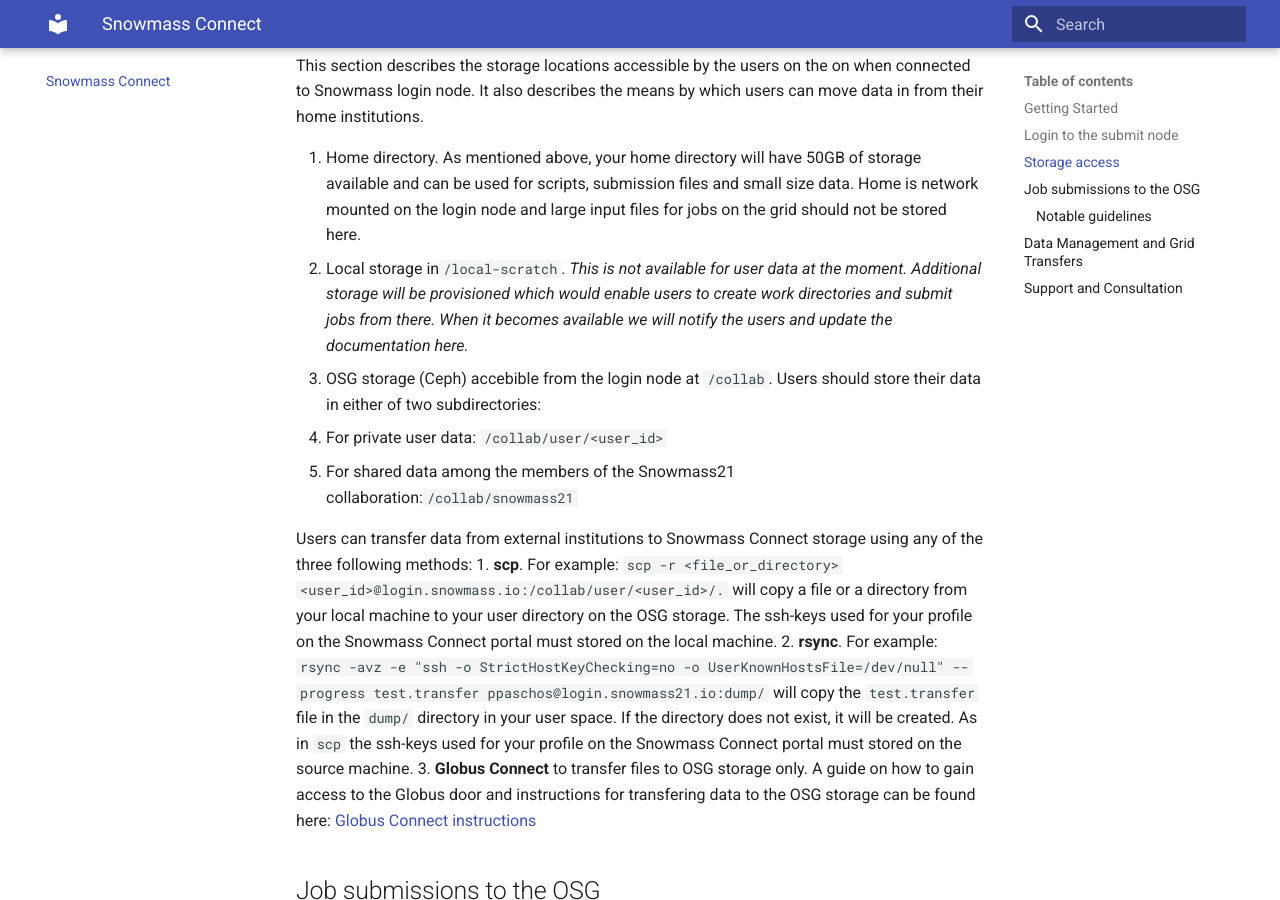
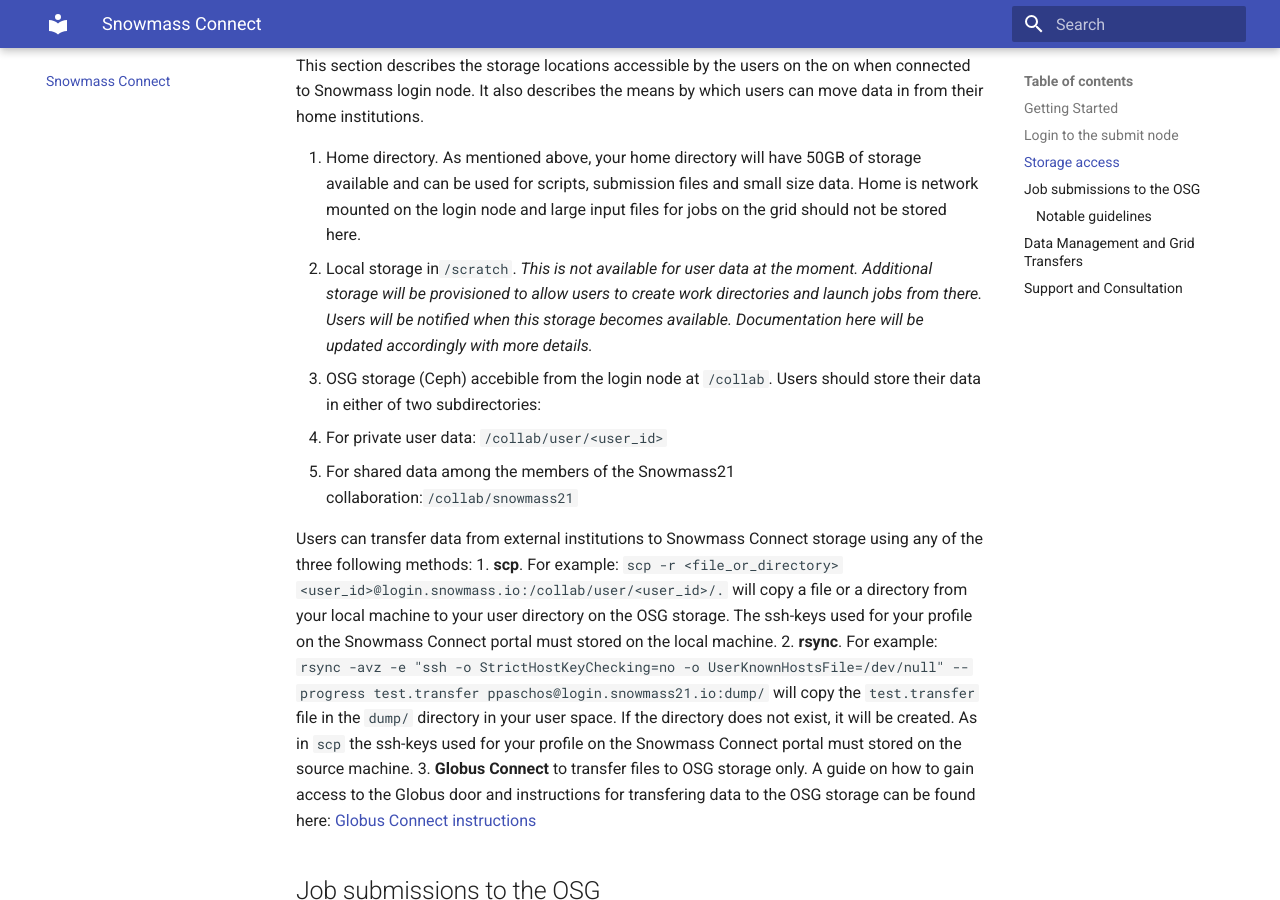
Before and after one commit to ppaschos/snowmass-connect-docs, an MkDocs documentation site: the page built from docs/index.md, in a window 1280 px wide and 900 px high, scrolled down 1219 px. Built offline with MkDocs 1.6.1 and Material for MkDocs 9.7.7, drawn with Linux system fonts in a browser that asks for light colours.

Commit message:
Update index.md

```diff
--- a/docs/index.md
+++ b/docs/index.md
@@ -38,9 +38,9 @@
 1. Home directory. As mentioned above, your home directory will have 50GB of storage  available and can
 be used for scripts, submission files and small size data. Home is network mounted on the login node and large input
 files for jobs on the grid should not be stored here.
-2. Local storage in`/local-scratch`. *This is not available for user data at the moment. Additional storage will be*
-*provisioned which would enable users to create work directories and submit jobs from there.*
-*When it becomes available we will notify the users and update the documentation here.*
+2. Local storage in`/scratch`. *This is not available for user data at the moment. Additional storage will be*
+*provisioned to allow users to create work directories and launch jobs from there.*
+*Users will be notified when this storage becomes available. Documentation here will be updated accordingly with more details.*
 3. OSG storage (Ceph) accebible from the login node at `/collab`. Users should store their
 data in either of two subdirectories:
 * For private user data: `/collab/user/<user_id>`
```
